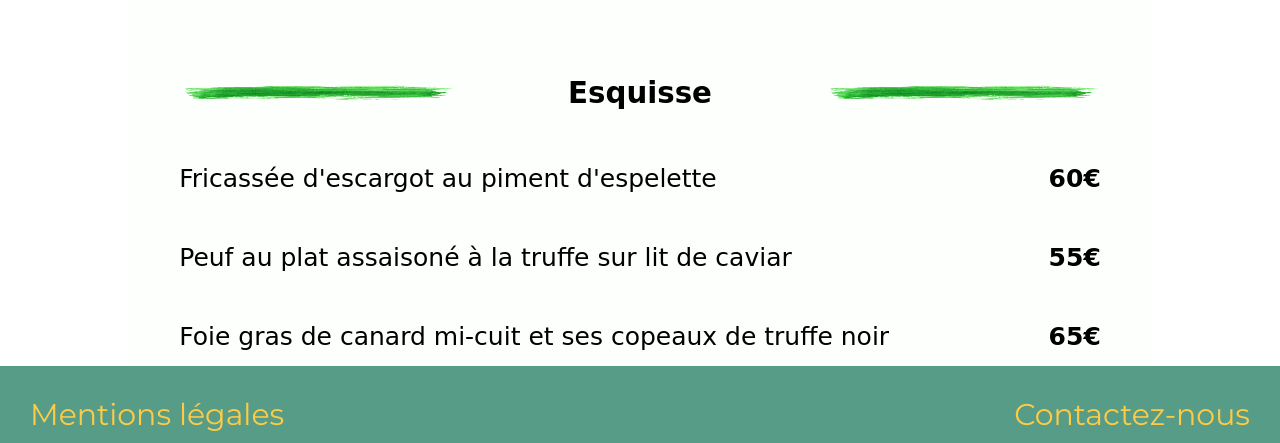
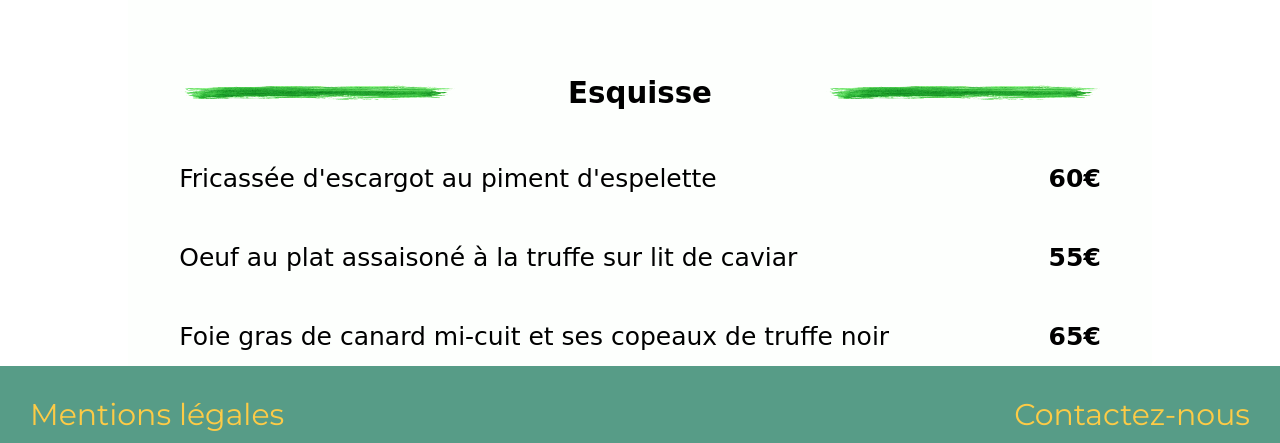
Before and after one commit to GoldWomenAcademy/Ohmyfood-Projet3, a plain HTML site: page pages/palette-gout.html in a window 1280 px wide. Shown: the part 337-780 px from the top of the page. Drawn offline with Linux system fonts and the light colour scheme.

Commit message:
git push

```diff
--- a/pages/palette-gout.html
+++ b/pages/palette-gout.html
@@ -35,7 +35,7 @@
             </div>
 
             <div>
-                <p>Peuf au plat assaisoné à la truffe sur lit de caviar</p>
+                <p>Oeuf au plat assaisoné à la truffe sur lit de caviar</p>
                 <p class="prix">55€</p>
             </div>
 
```
